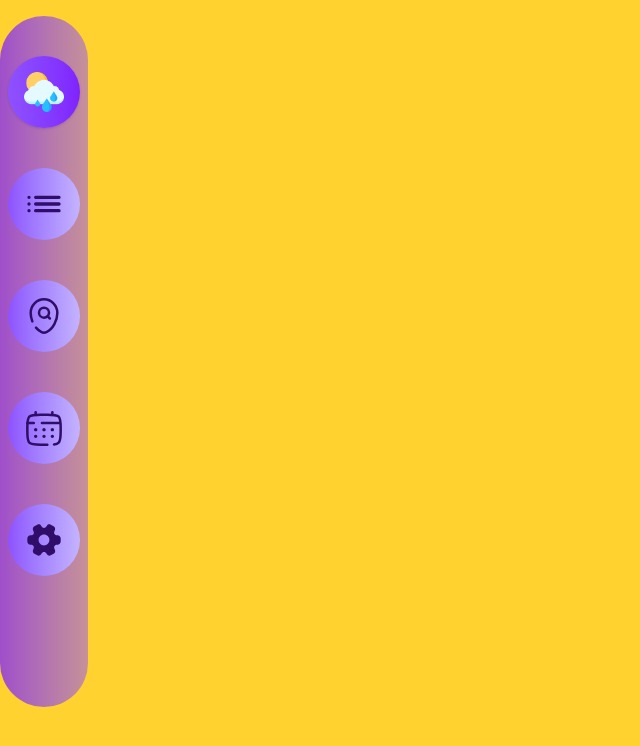
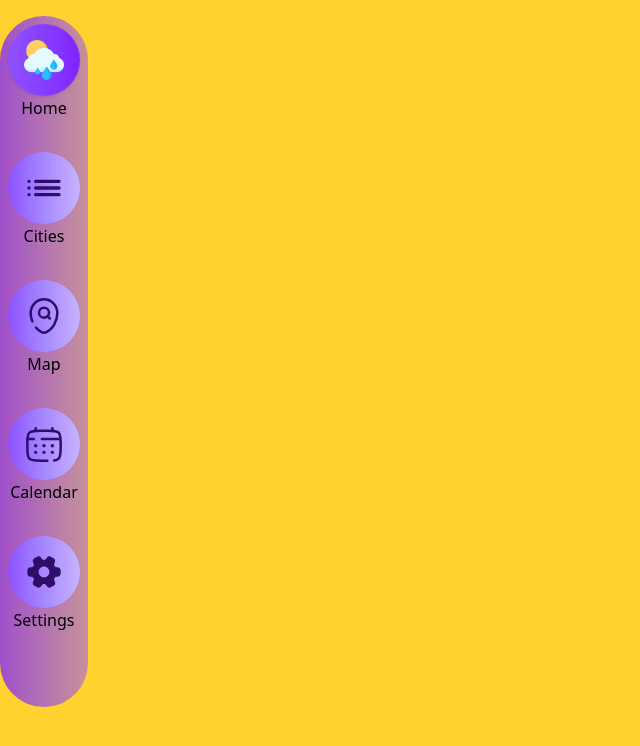
Before and after one commit to mahdibaderloo/weather-app, a React (Vite) app: page / in a window 1280 px wide. Shown: the top 746 px of the page, without its empty margins (0-640 px from the left). Built offline with nearby package versions, Linux system fonts and the light colour scheme.

Commit message:
Navbar texts

```diff
--- a/src/components/Navbar.tsx
+++ b/src/components/Navbar.tsx
@@ -8,8 +8,10 @@ import settingsImage from "../assets/settings.svg";
 
 export default function Navbar() {
   return (
-    <nav className="flex flex-col items-center gap-10 w-22 h-[90%] bg-linear-to-r from-violet-600/75 to-violet-500/50 px-4 rounded-full">
+    <nav className="w-22 h-[90%] bg-linear-to-r from-violet-600/75 to-violet-500/50 px-4 rounded-full">
       <div className="blur-2xl" />
+      <ul className="w-full h-full flex flex-col gap-8 pt-2">
+        <li className="flex flex-col items-center justify-center">
           <NavLink
             to="/"
             className={({ isActive }) =>
@@ -20,6 +22,10 @@ export default function Navbar() {
           >
             <img src={logoImage} alt="Logo" />
           </NavLink>
+          <span>Home</span>
+        </li>
+
+        <li className="flex flex-col items-center justify-center">
           <NavLink
             to="/cities"
             className={({ isActive }) =>
@@ -30,6 +36,10 @@ export default function Navbar() {
           >
             <img src={listImage} alt="Logo" />
           </NavLink>
+          <span>Cities</span>
+        </li>
+
+        <li className="flex flex-col items-center justify-center">
           <NavLink
             to="/map"
             className={({ isActive }) =>
@@ -40,6 +50,10 @@ export default function Navbar() {
           >
             <img src={mapImage} alt="Logo" />
           </NavLink>
+          <span>Map</span>
+        </li>
+
+        <li className="flex flex-col items-center justify-center">
           <NavLink
             to="/calendar"
             className={({ isActive }) =>
@@ -50,6 +64,10 @@ export default function Navbar() {
           >
             <img src={calendarImage} alt="Logo" />
           </NavLink>
+          <span>Calendar</span>
+        </li>
+
+        <li className="flex flex-col items-center justify-center">
           <NavLink
             to="/settings"
             className={({ isActive }) =>
@@ -60,6 +78,9 @@ export default function Navbar() {
           >
             <img src={settingsImage} alt="Logo" />
           </NavLink>
+          <span>Settings</span>
+        </li>
+      </ul>
     </nav>
   );
 }
```
Lines whose indentation alone changed are shown as unchanged.
